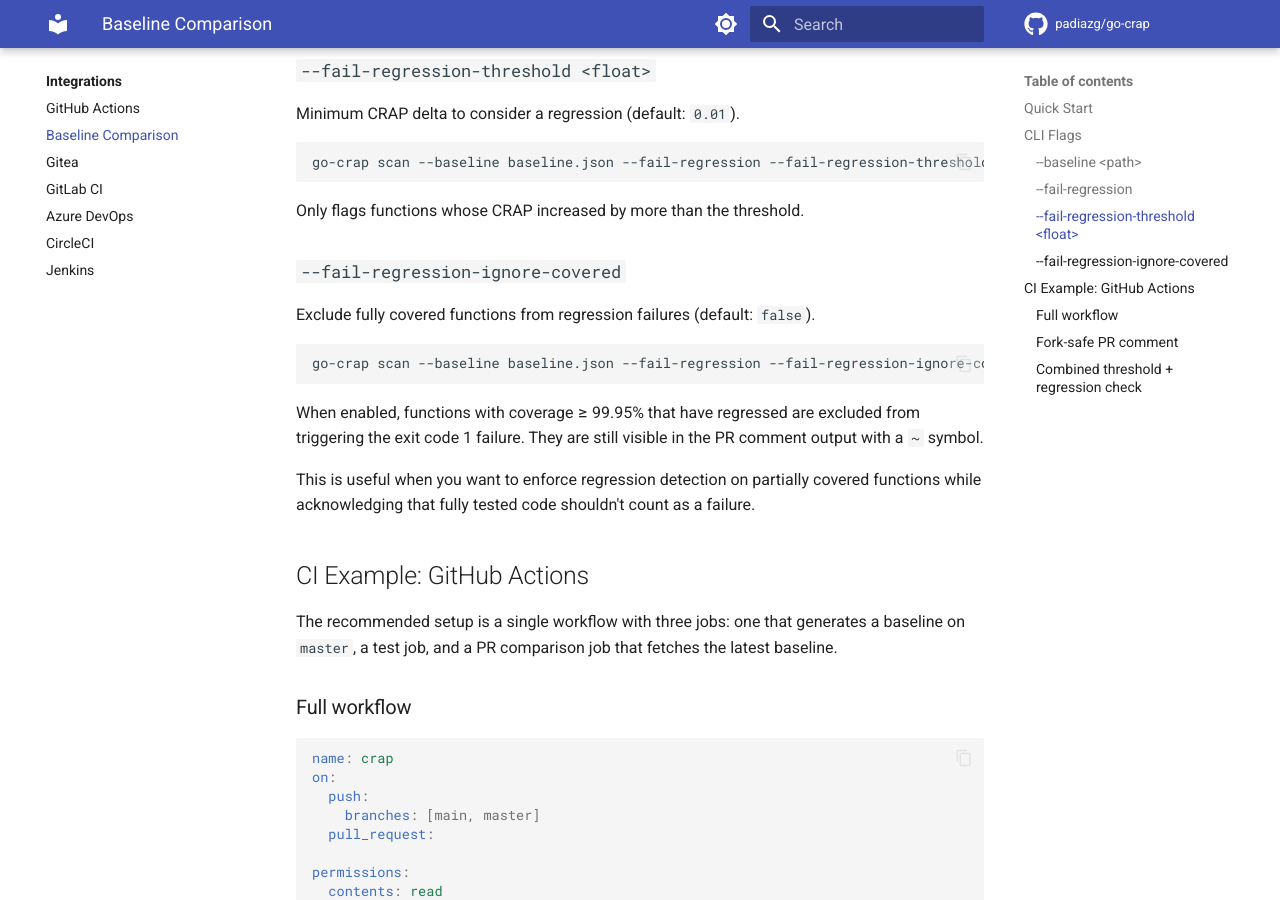
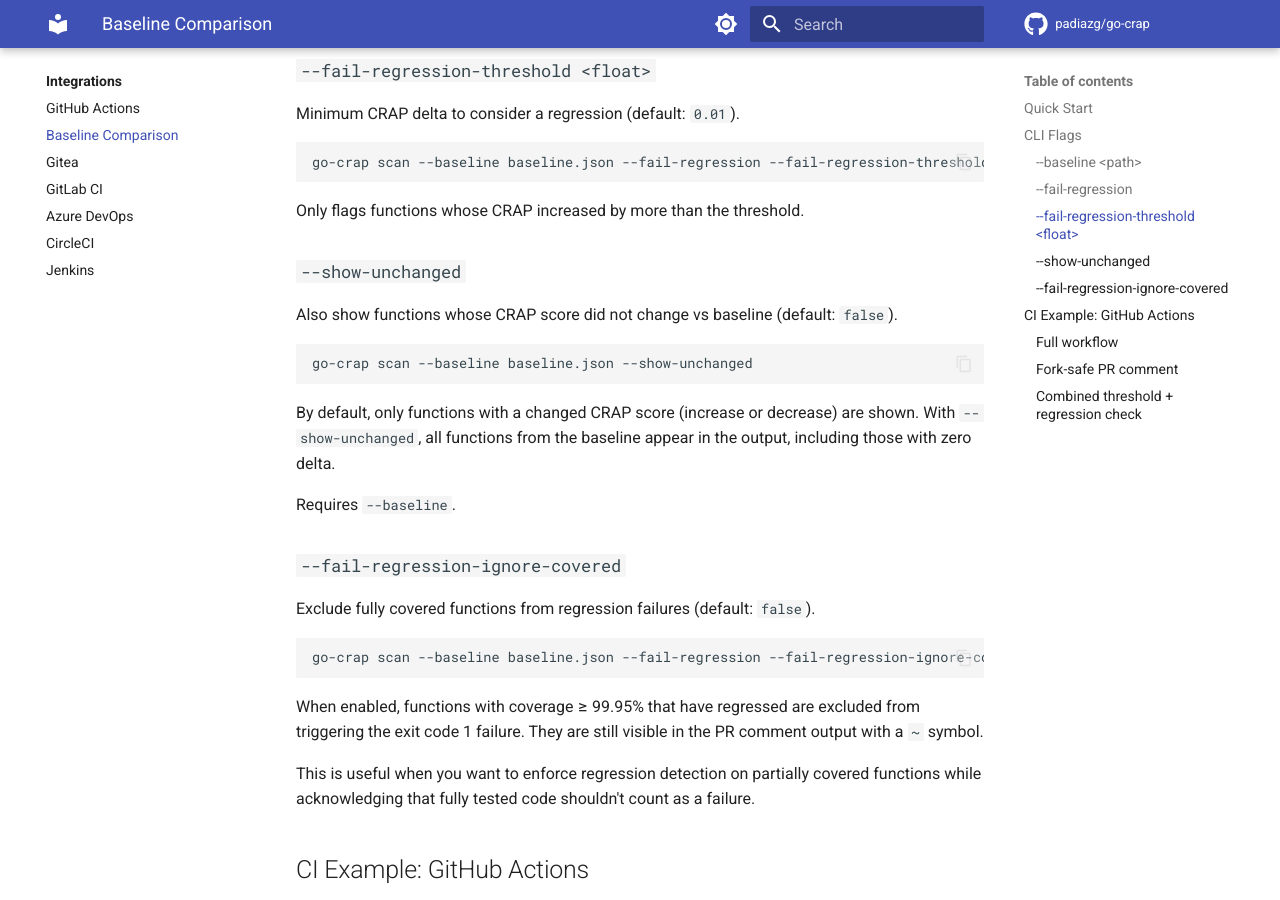
Before and after one commit to padiazg/go-crap, an MkDocs documentation site: the page built from doc/docs/integrations/baseline-comparison.md, in a window 1280 px wide and 900 px high, scrolled down 1083 px. Built offline with MkDocs 1.6.1 and Material for MkDocs 9.7.7, drawn with Linux system fonts in a browser that asks for light colours; comment, search, counter and statistics services are not loaded.

````diff
--- a/doc/docs/integrations/baseline-comparison.md
+++ b/doc/docs/integrations/baseline-comparison.md
@@ -50,6 +50,18 @@ go-crap scan --baseline baseline.json --fail-regression --fail-regression-thresh
 ```
 
 Only flags functions whose CRAP increased by more than the threshold.
+
+### `--show-unchanged`
+
+Also show functions whose CRAP score did not change vs baseline (default: `false`).
+
+```bash
+go-crap scan --baseline baseline.json --show-unchanged
+```
+
+By default, only functions with a changed CRAP score (increase or decrease) are shown. With `--show-unchanged`, all functions from the baseline appear in the output, including those with zero delta.
+
+Requires `--baseline`.
 
 ### `--fail-regression-ignore-covered`
 
````
Also changed, not shown: doc/docs/changelog.md (+2 -0 lines), doc/docs/commands/scan.md (+1 -0 lines), CHANGELOG.md, README.md.
